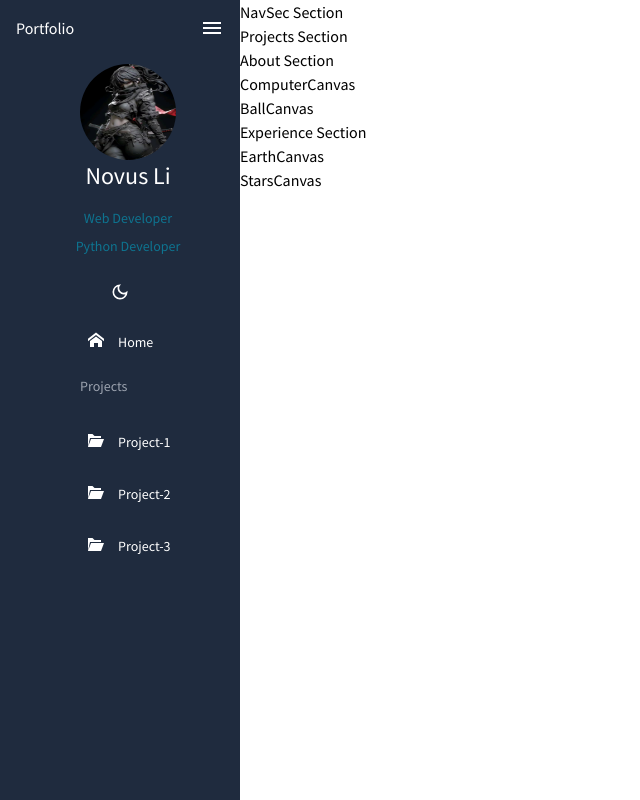
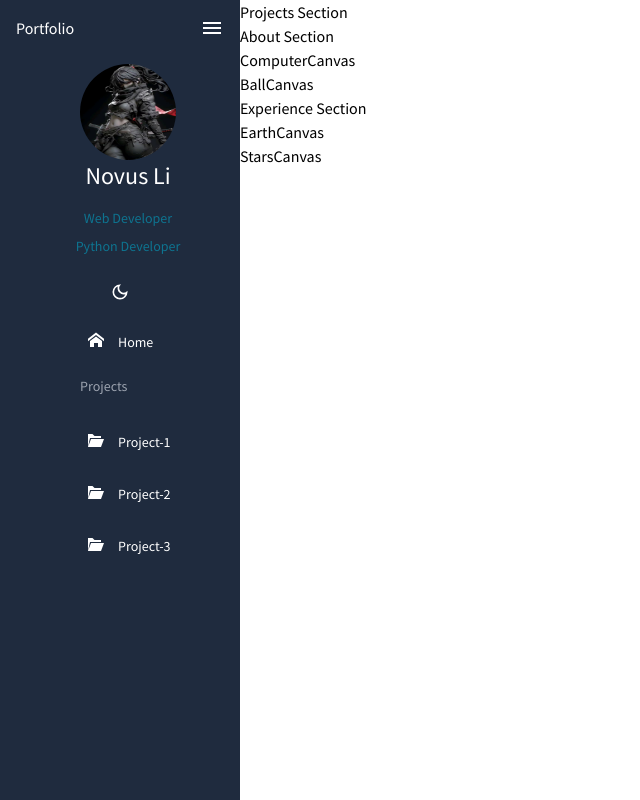
Before and after one commit to novusli/novusli.github.io, a React (Vite) app: page / in a window 1280 px wide. Shown: the whole page, without its empty margins (0-640 px from the left). Built offline with nearby package versions, Linux system fonts and the light colour scheme; the HTML template or start-up script is replaced by a standard one.

Commit message:
Removed navbar and navsec component/page

```diff
--- a/src/App.jsx
+++ b/src/App.jsx
@@ -3,9 +3,6 @@ import { Sidebar } from "./components";
 import Home from "./pages/Home";
 
 const App = () => {
-  // isCollapsed mean the sidebar is closed
-
-
   return (
     <div className="flex">
       <Sidebar />
--- a/src/components/NavSec.jsx
+++ /dev/null
@@ -1,11 +0,0 @@
-import React from "react";
-
-const NavSec = () => {
-  return(
-    <nav>
-      NavSec Section
-    </nav>
-  )
-}
-
-export default NavSec;
--- a/src/components/Navbar.jsx
+++ /dev/null
@@ -1,18 +0,0 @@
-import React from "react";
-import { MdDarkMode } from "react-icons/md";
-
-const Navbar = () => {
-  return(
-    <div className={`fixed w-screen flex items-center top-0 py-3 px-6 z-20 bg-secondary`}>
-      <div className="w-screen flex justify-end max-w-7xl items-center">
-        <div className="px-2">
-          <MdDarkMode className="text-white cursor-pointer hover:text-gray-500" />
-        </div>
-      </div>
-
-
-    </div>
-  )
-}
-
-export default Navbar;
--- a/src/components/Sidebar.jsx
+++ b/src/components/Sidebar.jsx
@@ -7,6 +7,7 @@ import { ImHome } from "react-icons/im";
 import { MdMenu, MdOutlineDarkMode, MdLightMode } from "react-icons/md";
 
 const Sidebar = () => {
+    // isCollapsed mean the sidebar is closed
   const [isCollapsed, setIsCollapsed] = useState(false);
 
   const Avatar = ({src, alt, size="md"}) => {
--- a/src/components/index.js
+++ b/src/components/index.js
@@ -1,7 +1,5 @@
 import { BallCanvas, ComputerCanvas, EarthCanvas, StarsCanvas } from "./canvas";
 import Sidebar from "./Sidebar";
-import Navbar from "./Navbar";
-import NavSec from "./NavSec";
 import Projects from "./Projects";
 import About from "./About";
 import Experience from "./Experience";
@@ -9,8 +7,6 @@ import Experience from "./Experience";
 
 export {
   Sidebar,
-  Navbar,
-  NavSec,
   Projects,
   About,
   Experience,
--- a/src/pages/Home.jsx
+++ b/src/pages/Home.jsx
@@ -1,10 +1,9 @@
 import React from "react";
-import { Navbar, NavSec, Projects, About, Experience, BallCanvas, ComputerCanvas, EarthCanvas, StarsCanvas } from "../components";
+import { Projects, About, Experience, BallCanvas, ComputerCanvas, EarthCanvas, StarsCanvas } from "../components";
 
 const Home = () => {
   return(
     <div className="w-full">
-      <NavSec />
       <Projects />
       <About />
       <ComputerCanvas />
```
